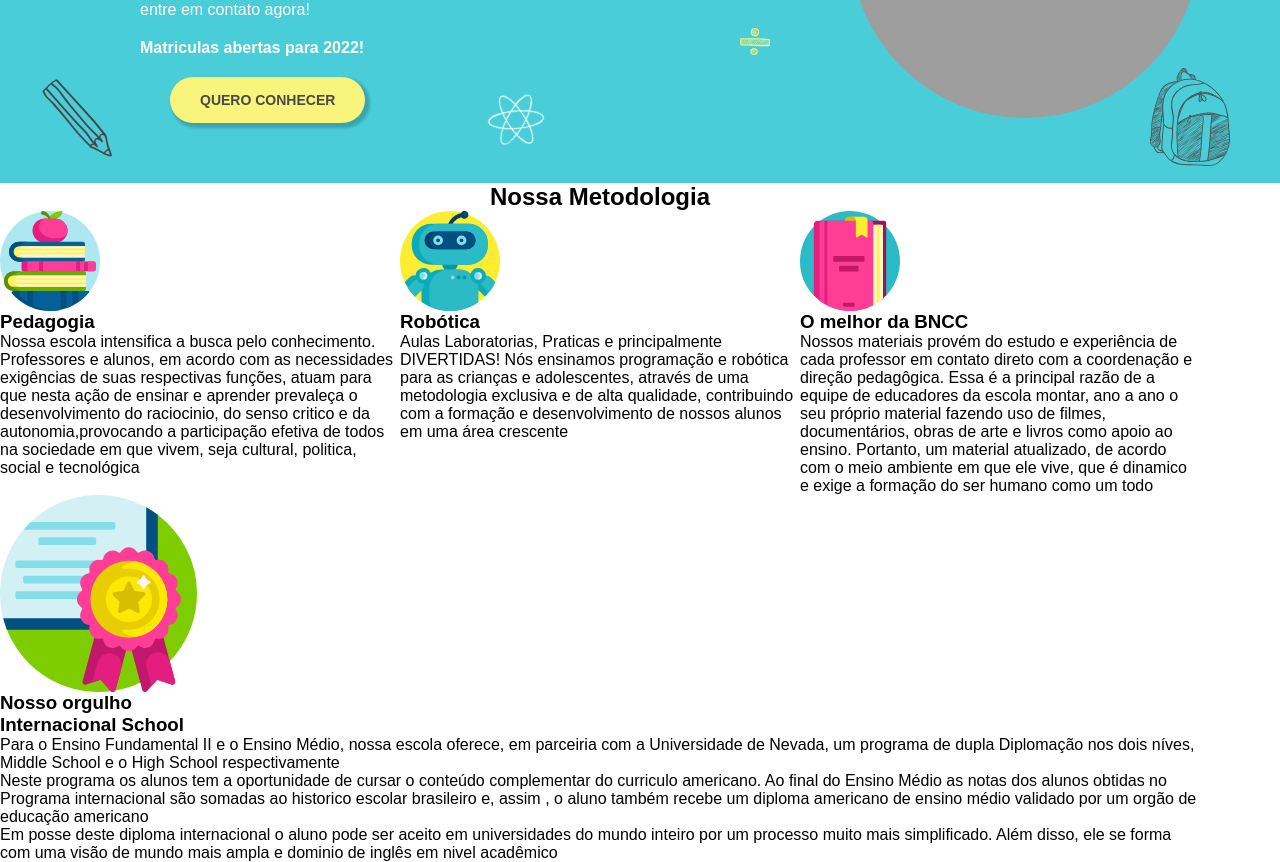
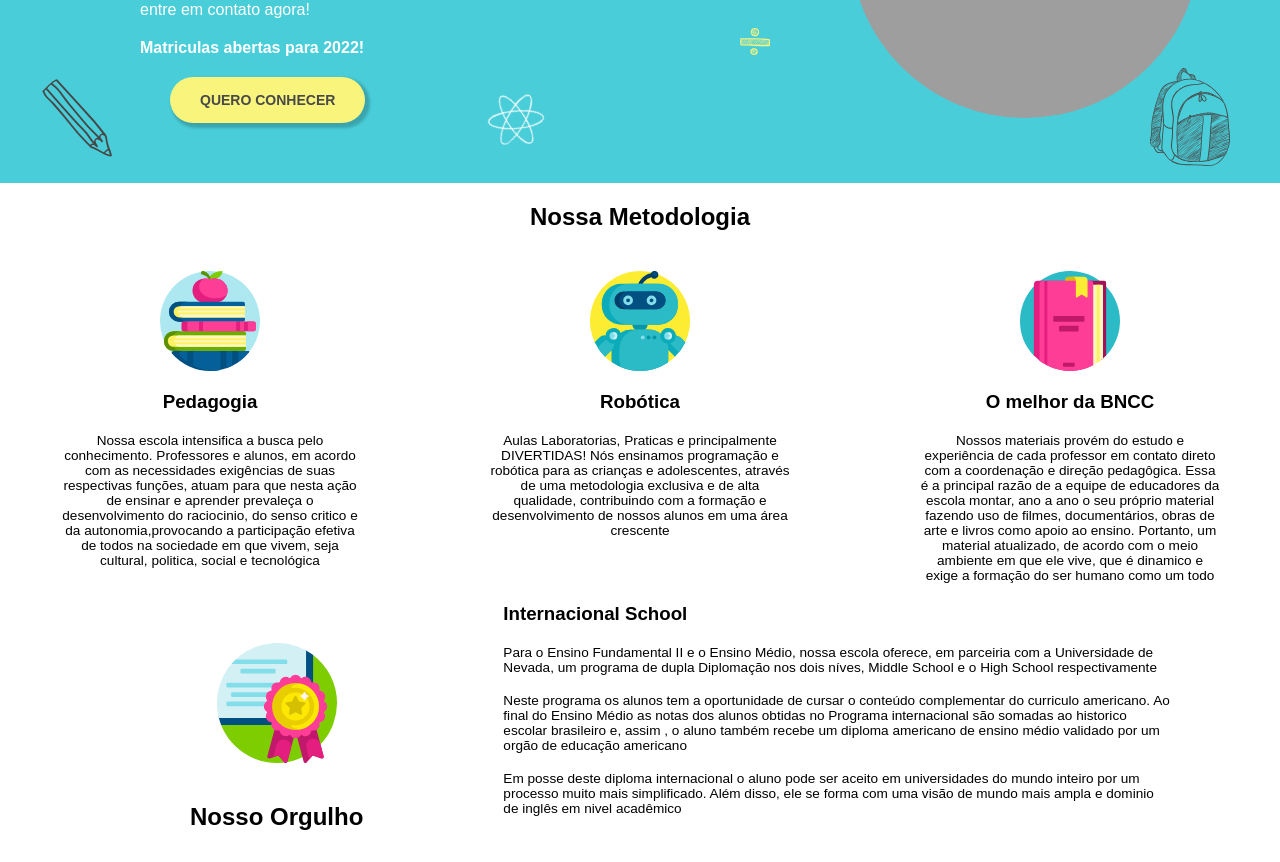
Before and after one commit to andersonotavio/desafio_made_for_web, a plain HTML site: page index.html in a window 1280 px wide. Shown: the part 377-1239 px from the top of the page. Drawn offline with Linux system fonts and the light colour scheme; grey boxes are pictures that could not be loaded.

Commit message:
section metodologia

```diff
--- a/css/metodologia.css
+++ b/css/metodologia.css
@@ -1,16 +1,61 @@
-.metodologia-bg{
-    max-width: 1200px;
-}
+
 .metodologia-bg h2{
     text-align: center;
+    margin-top: 20px;
 }
 .metodologia-grid{
     display: grid;
     grid-template-columns: repeat(3, 1fr);
+    gap: 10px;
+    margin-top: 40px;
+
 
 }
-.metodologia-icones img{
-    display: block;
+.metodologia-icones{
     width: 100px;
     height: 100px;
+    margin: 0 auto;
+
 }
+.metodologia-titulos{
+    text-align: center;
+    padding-top: 20px;
+    padding-bottom: 20px;
+}
+.metodologia-paragrafos{
+    text-align: center;
+    font-size: 0.85rem;
+    max-width: 300px;
+    margin: 0 auto;
+
+
+}
+.nosso-orgulho-bg{
+    display: grid;
+    grid-template-columns: 1fr 2fr;
+    max-width: 1100px;
+    padding: 20px;
+    margin: 0 auto;
+    gap: 60px;
+}
+.nosso-orgulho-element{
+    margin: 0 auto;
+    padding-top: 40px;
+}
+.nosso-orgulho-imagem{
+    width: 120px;
+    height: 120px;
+    margin: 0 auto;
+
+}
+.nosso-orgulho-titulo{
+    padding-top: 40px;
+    font-size: 1.5rem;
+
+}
+.nosso-orgulho-paragrafos{
+    font-size: 0.85rem;
+}
+.nosso-ougulho-international h3{
+    padding-bottom: 20px;
+}
--- a/index.html
+++ b/index.html
@@ -75,38 +75,38 @@
         <div class="metodologia-grid">
           <div class="metodologia-padagogia">
             <div class="metodologia-icones">
-              <img src="assets/Elementos/icone pedagogia.svg" alt="imagem de uma pilha de livros com uma maçã em cima dos livros">
+              <img class="img1"src="assets/Elementos/icone pedagogia.svg" alt="imagem de uma pilha de livros com uma maçã em cima dos livros">
             </div>
-            <h3>Pedagogia</h3>
-            <p>Nossa escola intensifica a busca pelo conhecimento. Professores e alunos, em acordo com as necessidades exigências de suas respectivas funções, atuam para que nesta ação de ensinar e aprender prevaleça o desenvolvimento do raciocinio, do senso critico e da autonomia,provocando a participação efetiva de todos na sociedade em que vivem, seja cultural, politica, social e tecnológica</p>
+            <h3 class="metodologia-titulos">Pedagogia</h3>
+            <p class="metodologia-paragrafos">Nossa escola intensifica a busca pelo conhecimento. Professores e alunos, em acordo com as necessidades exigências de suas respectivas funções, atuam para que nesta ação de ensinar e aprender prevaleça o desenvolvimento do raciocinio, do senso critico e da autonomia,provocando a participação efetiva de todos na sociedade em que vivem, seja cultural, politica, social e tecnológica</p>
           </div>
           <div class="metodologia-robotica">
             <div class="metodologia-icones">
               <img src="assets/Elementos/icone robotica.svg" alt="imagem de um desenho de um robo">
             </div>
-            <h3>Robótica</h3>
-            <p>Aulas Laboratorias, Praticas e principalmente DIVERTIDAS! Nós ensinamos programação e robótica para as crianças e adolescentes, através de uma metodologia exclusiva e de alta qualidade, contribuindo com a formação e desenvolvimento de nossos alunos em uma área crescente</p>
+            <h3 class="metodologia-titulos">Robótica</h3>
+            <p class="metodologia-paragrafos">Aulas Laboratorias, Praticas e principalmente DIVERTIDAS! Nós ensinamos programação e robótica para as crianças e adolescentes, através de uma metodologia exclusiva e de alta qualidade, contribuindo com a formação e desenvolvimento de nossos alunos em uma área crescente</p>
           </div>
           <div class="metodologia-bncc">
             <div class="metodologia-icones">
               <img src="assets/Elementos/icone o melhor da BNCC.svg" alt="imagem de um livro de capa rosa e páginas amarelas">
             </div>
-            <h3>O melhor da BNCC</h3>
-            <p>Nossos materiais provém do estudo e experiência de cada professor em contato direto com a coordenação e direção pedagôgica. Essa é a principal razão de a equipe de educadores da escola montar, ano a ano o seu próprio material fazendo uso de filmes, documentários, obras de arte e livros como apoio ao ensino. Portanto, um material atualizado, de acordo com o meio ambiente em que ele vive, que é dinamico e exige a formação do ser humano como um todo</p>
+            <h3 class="metodologia-titulos">O melhor da BNCC</h3>
+            <p class="metodologia-paragrafos">Nossos materiais provém do estudo e experiência de cada professor em contato direto com a coordenação e direção pedagôgica. Essa é a principal razão de a equipe de educadores da escola montar, ano a ano o seu próprio material fazendo uso de filmes, documentários, obras de arte e livros como apoio ao ensino. Portanto, um material atualizado, de acordo com o meio ambiente em que ele vive, que é dinamico e exige a formação do ser humano como um todo</p>
           </div>
         </div>
-        <div classe="nosso-orgulho">
-          <div >
-            <div>
+        <div class="nosso-orgulho-bg">
+          <div class="nosso-orgulho-element">
+            <div class="nosso-orgulho-imagem">
               <img src="assets/Elementos/icone nosso orgulho.svg" alt="">
             </div>
-            <h3>Nosso orgulho</h3>
+            <h3 class="nosso-orgulho-titulo">Nosso Orgulho</h3>
           </div>
-          <div>
+          <div class="nosso-ougulho-international">
             <h3>Internacional School</h3>
-            <p>Para o Ensino Fundamental II e o Ensino Médio, nossa escola oferece, em parceiria com a Universidade de Nevada, um programa de dupla Diplomação nos dois níves, Middle School e o High School respectivamente</p>
-            <p>Neste programa os alunos tem a oportunidade de cursar o conteúdo complementar do curriculo americano. Ao final do Ensino Médio as notas dos alunos obtidas no Programa internacional são somadas ao historico escolar brasileiro e, assim , o aluno também recebe um diploma americano de ensino médio validado por um orgão de educação americano</p>
-            <p>Em posse deste diploma internacional o aluno pode ser aceito em universidades do mundo inteiro por um processo muito mais simplificado. Além disso, ele se forma com uma visão de mundo mais ampla e dominio de inglês em nivel acadêmico</p>
+            <p class="nosso-orgulho-paragrafos">Para o Ensino Fundamental II e o Ensino Médio, nossa escola oferece, em parceiria com a Universidade de Nevada, um programa de dupla Diplomação nos dois níves, Middle School e o High School respectivamente</p> <br>
+            <p class="nosso-orgulho-paragrafos">Neste programa os alunos tem a oportunidade de cursar o conteúdo complementar do curriculo americano. Ao final do Ensino Médio as notas dos alunos obtidas no Programa internacional são somadas ao historico escolar brasileiro e, assim , o aluno também recebe um diploma americano de ensino médio validado por um orgão de educação americano</p><br>
+            <p class="nosso-orgulho-paragrafos">Em posse deste diploma internacional o aluno pode ser aceito em universidades do mundo inteiro por um processo muito mais simplificado. Além disso, ele se forma com uma visão de mundo mais ampla e dominio de inglês em nivel acadêmico</p>
           </div>
         </div>
       </section>
```
